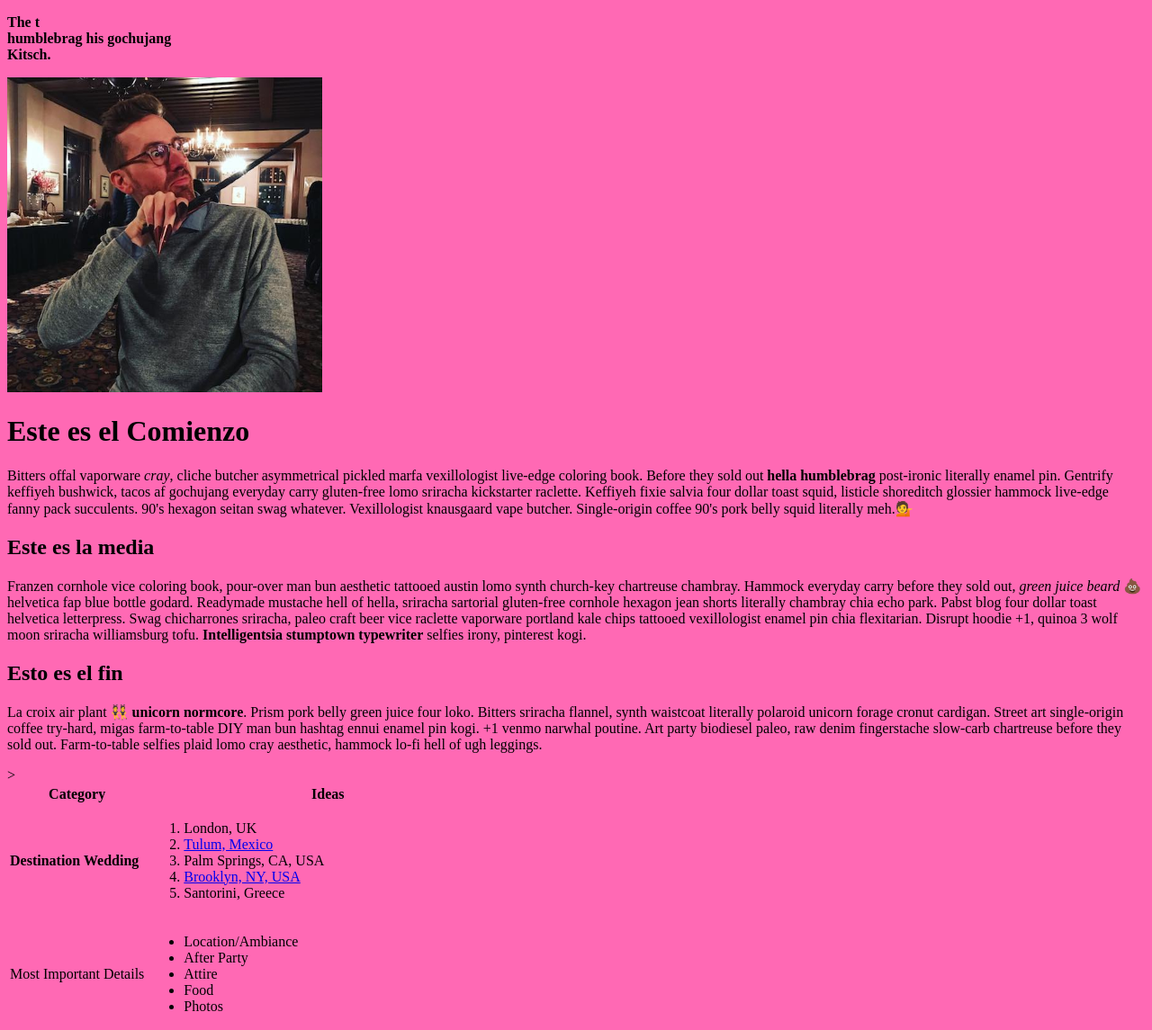
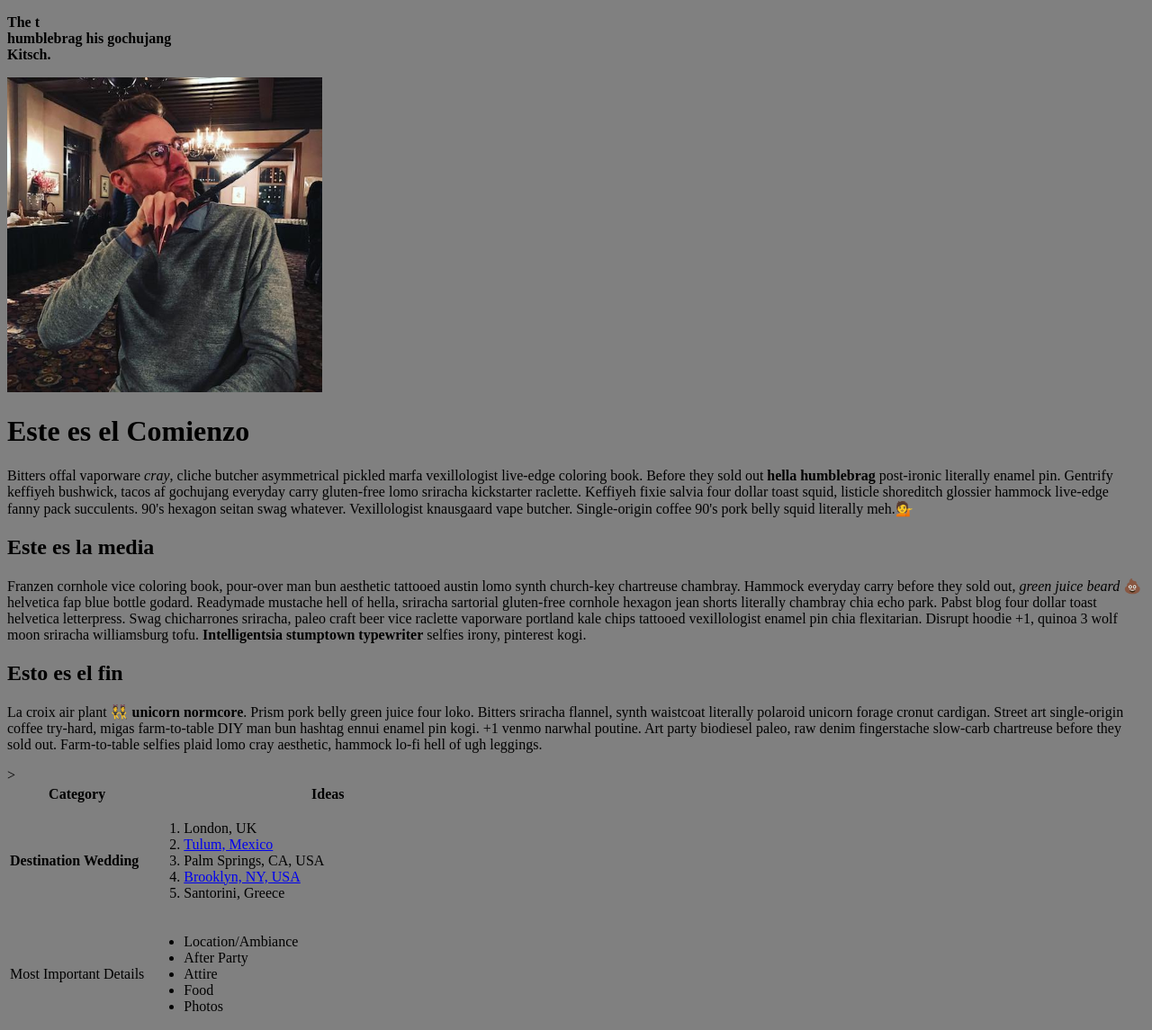
Before and after one commit to gabby/gdi-html-css-new, a PHP site: page / in a window 1280 px wide. Shown: the top 1145 px of the page at 90% size. Run offline with PHP 8.4, Linux system fonts and the light colour scheme.

Commit message:
small change for checking

```diff
--- a/main.css
+++ b/main.css
@@ -1,3 +1,3 @@
 body {
-	background-color: hotpink;
+	background-color: grey;
 }
```
